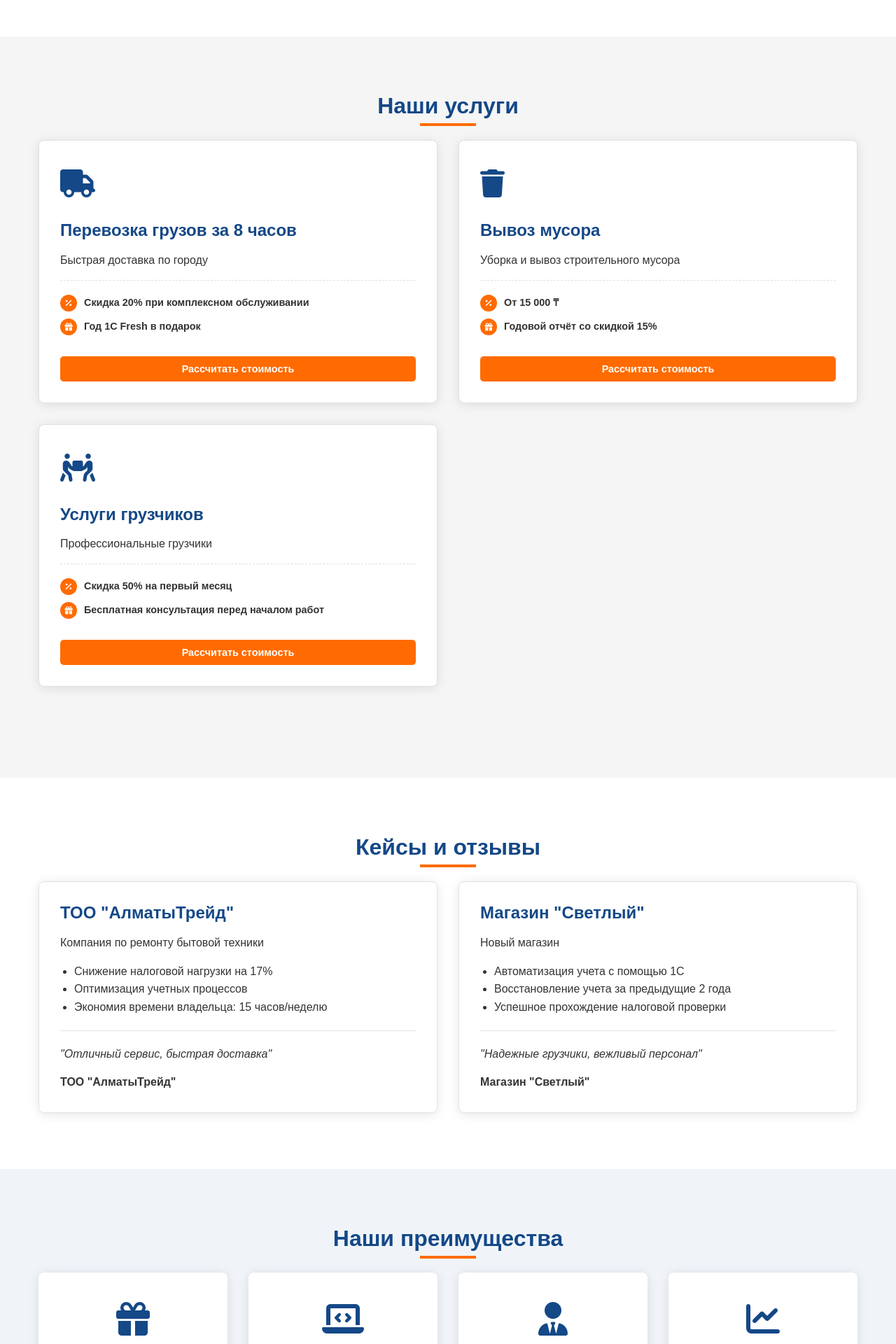
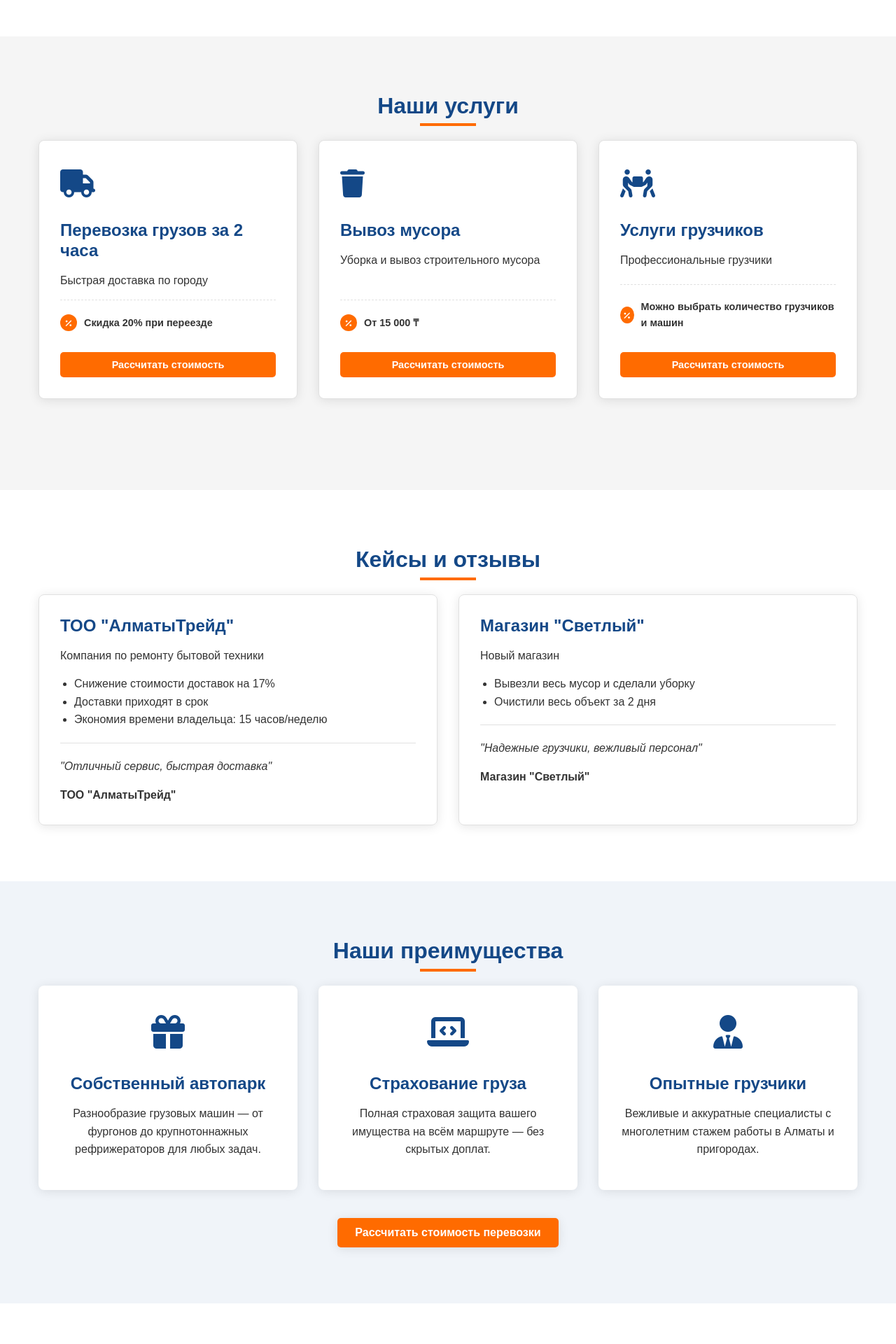
Before and after one commit to freecris670/NurtasLogistics, a Flask app: page / in a window 1280 px wide. Shown: the part 1178-3098 px from the top of the page at 70% size. Run offline with Flask 3, Linux system fonts and the light colour scheme.

Commit message:
Сайт одобрен

```diff
--- a/static/css/style.css
+++ b/static/css/style.css
@@ -138,6 +138,7 @@ section {
     display: flex;
     align-items: center;
     text-decoration: none;
+    write-space: nowrap;
 }
 
 nav ul {
@@ -155,6 +156,7 @@ nav ul li a {
 .contact-info {
     display: flex;
     align-items: center;
+    margin-left: auto;
 }
 
 .phone {
@@ -174,7 +176,7 @@ nav ul li a {
 
 /* Hero Section */
 .hero-section {
-    background: linear-gradient(to right, rgba(20, 72, 135, 0.9), rgba(20, 72, 135, 0.7)), url('../static/images/backgroung.jpg') no-repeat center/cover;
+    background: linear-gradient(to right, rgba(20, 72, 135, 0.9), rgba(20, 72, 135, 0.7)), url('../images/background.png') no-repeat center/cover;
     color: var(--light-color);
     height: 100vh;
     display: flex;
@@ -275,7 +277,7 @@ nav ul li a {
 
 .services-grid {
     display: grid;
-    grid-template-columns: repeat(2, 1fr); /* Устанавливаем 2 колонки равной ширины */
+    grid-template-columns: repeat(3, 1fr); /* Устанавливаем 3 колонки равной ширины */
     gap: 30px;
     margin-bottom: 50px;
 }
@@ -609,10 +611,11 @@ nav ul li a {
 }
 
 .logo-text {
-    font-size: 1.6rem; /* Размер текста логотипа */
+    font-size: 1.4rem; /* Размер текста логотипа */
     font-weight: bold; /* Жирный шрифт */
     color: var(--primary-color);
     letter-spacing: var(--transition);
+    white-space: nowrap;
 }
 
 .logo a:hover .logo-text {
--- a/static/js/script.js
+++ b/static/js/script.js
@@ -102,7 +102,7 @@ document.addEventListener('DOMContentLoaded', function() {
 
                 // Create placemark
                 const placemark = new ymaps.Placemark(coords, {
-                    balloonContent: '<strong>SmartBuh</strong><br>г. Алматы, ул. Сатпаева, 76'
+                    balloonContent: '<strong>Best Logistics</strong><br>г. Алматы, ул. Сатпаева, 76'
                 }, {
                     preset: 'islands#blueFinanceIcon'
                 });
--- a/templates/index.html
+++ b/templates/index.html
@@ -4,10 +4,10 @@
     <meta charset="UTF-8">
     <meta name="viewport" content="width=device-width, initial-scale=1.0">
     <title>Грузоперевозки в Алматы</title>
-    <meta name="description" content="Профессиональные бухгалтерские услуги в Алматы. Ведение учёта, консультации, 1С. Первый месяц бесплатно! 1С Fresh в подарок при заключении договора.">
+    <meta name="description" content="Профессиональные грузоперевозки по Алматы и области: квартирные и офисные переезды, доставка мебели, техники, стройматериалов. Надёжно, быстро и без лишней суеты. Работаем без выходных.">
     <link rel="stylesheet" href="{{ url_for('static', filename='css/style.css') }}">
     <link rel="stylesheet" href="https://cdnjs.cloudflare.com/ajax/libs/font-awesome/6.4.0/css/all.min.css" integrity="sha512-iecdLmaskl7CVkqkXNQ/ZH/XLlvWZOJyj7Yy7tcenmpD1ypASozpmT/E0iPtmFIB46ZmdtAc9eNBvH0H/ZpiBw==" crossorigin="anonymous" referrerpolicy="no-referrer" />
-    <link rel="icon" href="{{ url_for('static', filename='images/smartbuh-logo.png') }}" type="image/png">
+    <link rel="icon" href="{{ url_for('static', filename='images/gazelle-logo.png') }}" type="image/png">
 </head>
 <body>
     <!-- Header -->
@@ -15,8 +15,8 @@
         <div class="container">
             <div class="logo">
                 <a href="#hero">
-                    <img src="{{ url_for('static', filename='images/smartbuh-logo.png') }}" alt="SmartBuh">
-                    <span class="logo-text">SmartBuh</span>
+                    <img src="{{ url_for('static', filename='images/gazelle-logo.png') }}" alt="NURTASLOGISTICS">
+                    <span class="logo-text">NURTAS LOGISTICS</span>
                 </a>
             </div>
             <nav>
@@ -30,7 +30,7 @@
             </nav>
             <div class="contact-info">
                 <div class="phone">
-                    <a href="tel:+77073146564">+7 707 314-65-64</a>
+                    <a href="tel:+77073351789">+7 707 335-17-89</a>
                 </div>
                 <button class="cta-button">Заказать звонок</button>
             </div>
@@ -44,8 +44,8 @@
     <section id="hero" class="hero-section">
         <div class="container">
             <div class="hero-content">
-                <h1>Перевозка любых грузов по Алматы за 8 часов</h1>
-                <p>Быстрая и надежная доставка для вашего бизнеса</p>
+                <h1>Грузоперевозки по Алмате и пригородам</h1>
+                <p>Надёжно, быстро и без лишней суеты.</p>
                 <div class="hero-features">
                     <div class="feature">
                         <i class="fas fa-check-circle"></i>
@@ -100,16 +100,12 @@
                     <div class="service-icon">
                         <i class="fas fa-truck"></i>
                     </div>
-                    <h3>Перевозка грузов за 8 часов</h3>
+                    <h3>Перевозка грузов за 2 часа</h3>
                     <p>Быстрая доставка по городу</p>
                     <div class="service-offers">
                         <div class="offer-item">
                             <span class="offer-icon"><i class="fas fa-percent"></i></span>
-                            <span class="offer-text">Скидка 20% при комплексном обслуживании</span>
-                        </div>
-                        <div class="offer-item">
-                            <span class="offer-icon"><i class="fas fa-gift"></i></span>
-                            <span class="offer-text">Год 1С Fresh в подарок</span>
+                            <span class="offer-text">Скидка 20% при переезде</span>
                         </div>
                     </div>
                     <button class="calculate-button">Рассчитать стоимость</button>
@@ -125,10 +121,6 @@
                             <span class="offer-icon"><i class="fas fa-percent"></i></span>
                             <span class="offer-text">От 15 000 ₸</span>
                         </div>
-                        <div class="offer-item">
-                            <span class="offer-icon"><i class="fas fa-gift"></i></span>
-                            <span class="offer-text">Годовой отчёт со скидкой 15%</span>
-                        </div>
                     </div>
                     <button class="calculate-button">Рассчитать стоимость</button>
                 </div>
@@ -141,11 +133,7 @@
                     <div class="service-offers">
                         <div class="offer-item">
                             <span class="offer-icon"><i class="fas fa-percent"></i></span>
-                            <span class="offer-text">Скидка 50% на первый месяц</span>
-                        </div>
-                        <div class="offer-item">
-                            <span class="offer-icon"><i class="fas fa-gift"></i></span>
-                            <span class="offer-text">Бесплатная консультация перед началом работ</span>
+                            <span class="offer-text">Можно выбрать количество грузчиков и машин</span>
                         </div>
                     </div>
                     <button class="calculate-button">Рассчитать стоимость</button>
@@ -164,8 +152,8 @@
                         <h3>ТОО "АлматыТрейд"</h3>
                         <p>Компания по ремонту бытовой техники</p>
                         <ul class="case-results">
-                            <li>Снижение налоговой нагрузки на 17%</li>
-                            <li>Оптимизация учетных процессов</li>
+                            <li>Снижение стоимости доставок на 17%</li>
+                            <li>Доставки приходят в срок</li>
                             <li>Экономия времени владельца: 15 часов/неделю</li>
                         </ul>
                         <div class="testimonial">
@@ -179,9 +167,8 @@
                         <h3>Магазин "Светлый"</h3>
                         <p>Новый магазин</p>
                         <ul class="case-results">
-                            <li>Автоматизация учета с помощью 1С</li>
-                            <li>Восстановление учета за предыдущие 2 года</li>
-                            <li>Успешное прохождение налоговой проверки</li>
+                            <li>Вывезли весь мусор и сделали уборку</li>
+                            <li>Очистили весь объект за 2 дня</li>
                         </ul>
                         <div class="testimonial">
                             <p>"Надежные грузчики, вежливый персонал"</p>
@@ -202,33 +189,26 @@
                     <div class="usp-icon">
                         <i class="fas fa-gift"></i>
                     </div>
-                    <h3>Бесплатный первый месяц</h3>
-                    <p>Попробуйте наши услуги без риска и убедитесь в их качестве</p>
+                    <h3>Собственный автопарк</h3>
+                    <p>Разнообразие грузовых машин — от фургонов до крупнотоннажных рефрижераторов для любых задач.</p>
                 </div>
                 <div class="usp-card">
                     <div class="usp-icon">
                         <i class="fas fa-laptop-code"></i>
                     </div>
-                    <h3>Год 1С Fresh в подарок</h3>
-                    <p>При заключении договора получите доступ к современной облачной системе учета</p>
+                    <h3>Страхование груза</h3>
+                    <p>Полная страховая защита вашего имущества на всём маршруте — без скрытых доплат.</p>
                 </div>
                 <div class="usp-card">
                     <div class="usp-icon">
                         <i class="fas fa-user-tie"></i>
                     </div>
-                    <h3>Персональный ассистент</h3>
-                    <p>Выделенный специалист для решения ваших вопросов в приоритетном порядке</p>
-                </div>
-                <div class="usp-card">
-                    <div class="usp-icon">
-                        <i class="fas fa-chart-line"></i>
-                    </div>
-                    <h3>Отчеты в реальном времени</h3>
-                    <p>Доступ к актуальной финансовой информации вашего бизнеса в любой момент</p>
+                    <h3>Опытные грузчики</h3>
+                    <p>Вежливые и аккуратные специалисты с многолетним стажем работы в Алматы и пригородах.</p>
                 </div>
             </div>
             <div class="usp-cta">
-                <button class="cta-button">Рассчитать стоимость</button>
+                <button class="cta-button">Рассчитать стоимость перевозки</button>
             </div>
         </div>
     </section>
@@ -250,7 +230,7 @@
                         <i class="fas fa-phone-alt"></i>
                         <div>
                             <h3>Телефоны</h3>
-                            <p><a href="tel:+77777777777">+7 (777) 777-77-77</a></p>
+                            <p><a href="tel:+77073351789">+7 (707) 335-17-89</a></p>
                         </div>
                     </div>
                     <div class="contact-item">
@@ -276,7 +256,7 @@
             <div class="footer-content">
                 <div class="footer-info">
                     <h3>Реквизиты компании</h3>
-                    <p>ТОО "BEST LOGISTICS"</p>
+                    <p>ТОО "NURTAS LOGISTICS"</p>
                     <p>БИН: 0123456789</p>
                     <p>Адрес: г. Алматы, ул. Сатпаева, 76</p>
                 </div>
@@ -291,7 +271,7 @@
                 </div>
             </div>
             <div class="footer-bottom">
-                <p>&copy; 2025 ТОО "BEST LOGISTICS". Все права защищены.</p>
+                <p>&copy; 2025 ТОО "NURTAS LOGISTICS". Все права защищены.</p>
             </div>
         </div>
     </footer>
```
Also changed, not shown: static/images/background.png, static/images/delivery-truck.png (added), static/images/gazelle-logo.png (added).
